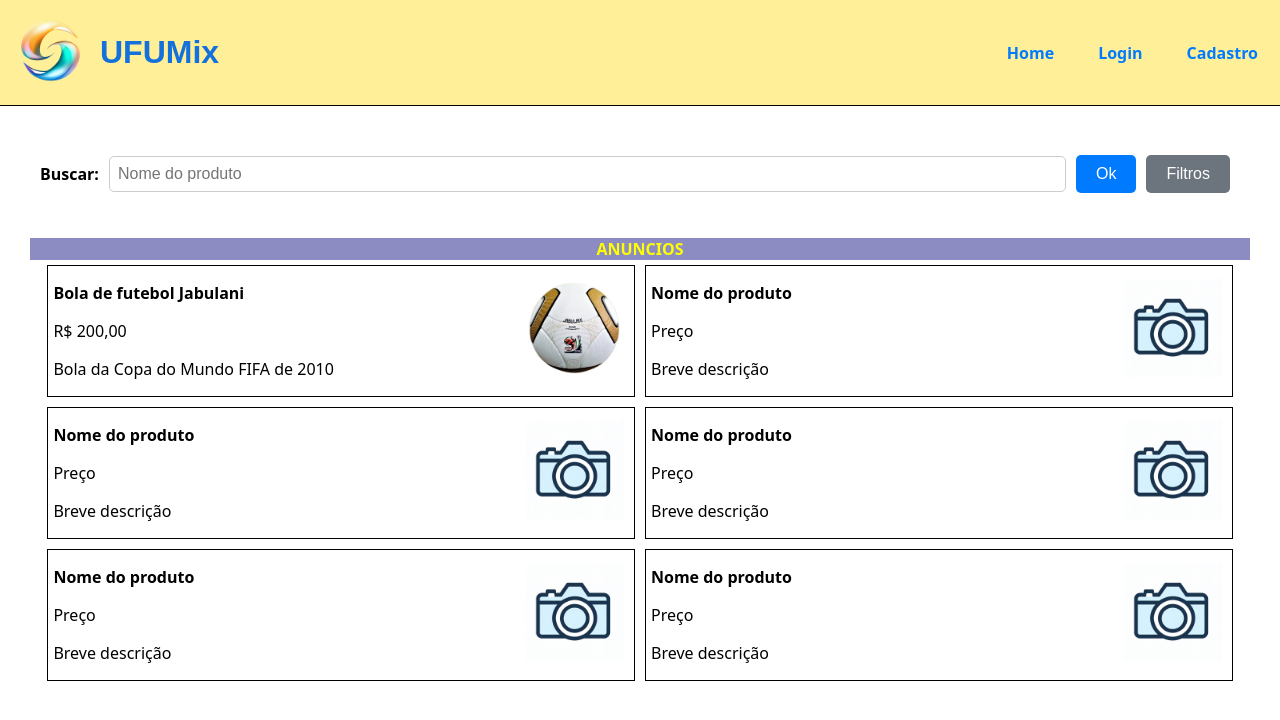
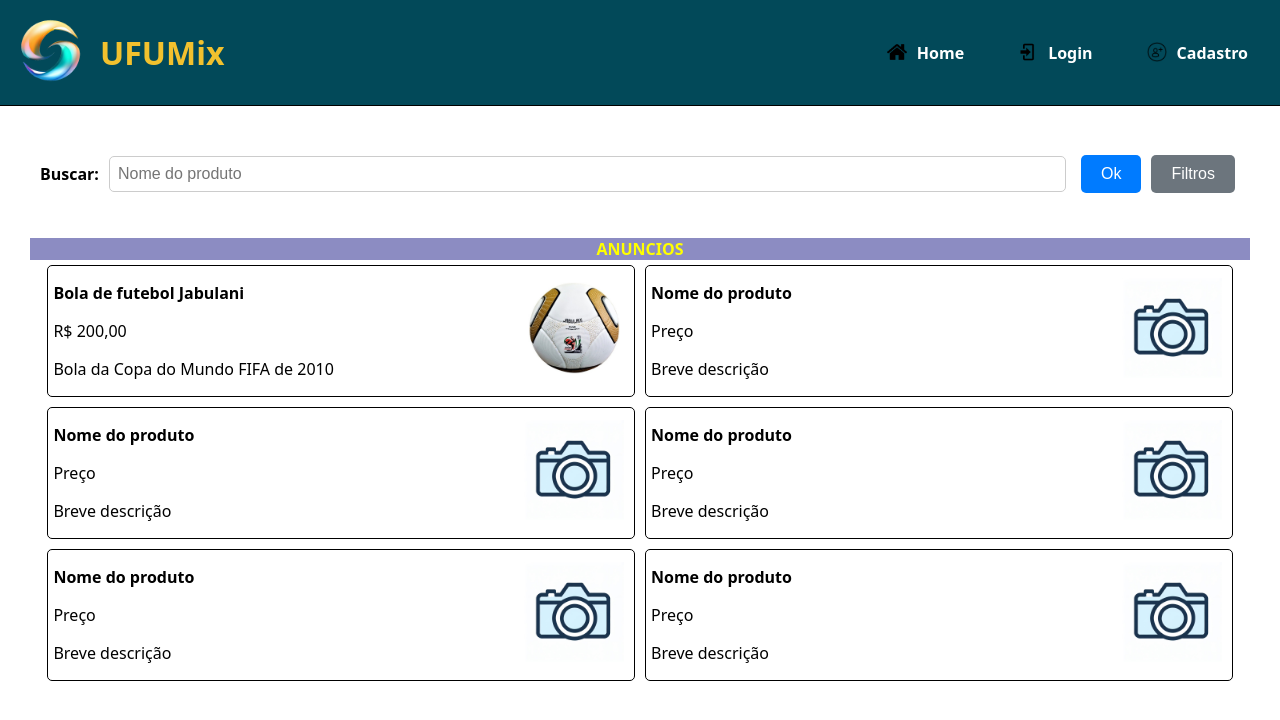
Before and after one commit to amauriPietro/projetoFinalPPI, a PHP site: page / in a window 1280 px wide. Shown: the top 720 px of the page. Run offline with PHP 8.4, Linux system fonts and the light colour scheme.

Commit message:
visual changes

```diff
--- a/projeto/publico/homeStyles.css
+++ b/projeto/publico/homeStyles.css
@@ -1,4 +1,3 @@
-/* Container principal para alinhar na mesma linha */
 .form-container {
     display: flex;
     flex-wrap: wrap;
@@ -16,7 +15,6 @@
     font-weight: bold;
 }
 
-/* Estilos para o campo de entrada (input) */
 input[type="text"] {
     flex: 2;
     padding: 8px;
@@ -36,7 +34,6 @@
     vertical-align: middle;
 }
 
-/* Estilos para os botões */
 button {
     padding: 10px 20px;
     background-color: #007BFF;
@@ -48,19 +45,16 @@
     margin-right: 10px;
 }
 
-/* Estilos específicos para o botão "Filtros" */
 #collapseBtn {
     background-color: #6c757d;
 }
 
-/* Estilos para a div categoria-container */
 #busca-container {
     width: 100%;
     margin-top: 10px;
 }
 
 
-/* Responsividade para dispositivos menores */
 @media (max-width: 768px) {
     .form-container {
         flex-direction: column;
--- a/projeto/publico/index.html
+++ b/projeto/publico/index.html
@@ -19,9 +19,9 @@
     </div>
     <nav>
       <ul class="navbar ">
-        <li><a href="index.html">Home</a></li>
-        <li><a href="login.html">Login</a></li>
-        <li><a href="cadastro.html">Cadastro</a></li>
+        <li><img src="img/home.png" alt="" height="20"><a href="index.html">Home</a></li>
+        <li><img src="img/login.png" alt="" height="20"><a href="login.html">Login</a></li>
+        <li><img src="img/signup.png" alt="" height="20"><a href="cadastro.html">Cadastro</a></li>
       </ul>
     </nav>
   </header>
@@ -30,8 +30,11 @@
     <div class="form-container">
       <label for="busca">Buscar:</label>
       <input type="text" name="busca" id="busca" placeholder="Nome do produto" />
-      <button type="button">Ok</button>
-      <button type="button" id="collapseBtn">Filtros</button>
+      <div id="search-buttons">
+        <button type="button">Ok</button>
+        <button type="button" id="collapseBtn">Filtros</button>
+      </div>
+
 
       <div id="busca-container">
         <fieldset id="collapse-content">
--- a/projeto/publico/publicStyles.css
+++ b/projeto/publico/publicStyles.css
@@ -4,12 +4,11 @@
     align-items: center;
     justify-content: space-between;
     border-bottom: 1px solid black;
-    background-color: rgb(255, 215, 0,0.4);
+    background-color: #024959;
 }
 
 header h1{
-    font-family: fantasy;
-    color: rgb(20, 113, 220);
+    color: #F2c12e;
 }
 
 body{
@@ -29,6 +28,7 @@
     align-items: center;
     justify-content: space-between;
     border: 1px solid black;
+    border-radius: 5px;
     margin: 5px 5px;
     width: 32.67%;
     transition: .3s;
@@ -58,35 +58,36 @@
     font-weight: bold;
 }
 
-/* Estilos gerais para a navbar */
 .navbar {
     list-style: none;
-    padding: 0;
-    margin: 0;
     display: flex;
-    background-color: transparent; /* Fundo transparente */
+    background-color: transparent;
     justify-content: center;
 }
 
-/* Estilos para cada item da navbar */
 .navbar li {
     margin: 0 2px;
-}
-
-/* Estilos para os links */
-.navbar a {
-    text-decoration: none;
-    color: #007BFF; /* Cor do texto */
-    font-weight: bold;
     padding: 10px 20px;
     border-radius: 5px;
     transition: background-color 0.3s;
-    background-color: transparent; /* Fundo transparente */
+    display: flex;
 }
 
-/* Estilos quando o mouse passa por cima do link */
-.navbar a:hover {
-    background-color: rgba(0, 123, 255, 0.2); /* Cor de fundo com transparência */
+.navbar a {
+    text-decoration: none;
+    color: white;
+    font-weight: bold;
+    background-color: transparent;
+    margin: 0px 10px;
+    transition: .4s;
+}
+
+.navbar a:hover{
+color: gold;
+}
+
+.navbar li:hover {
+    background-color: rgba(0, 123, 255, 0.2);
 }
 
 
@@ -153,7 +154,7 @@
         margin: 0;
         display: flex;
         flex-direction: column;
-        background-color: transparent; /* Fundo transparente */
+        background-color: transparent;
         justify-content: center;
     }
 }
@@ -183,3 +184,12 @@
     color: yellow;
     font-weight: bold;
 }
+
+#search-buttons{
+    display: flex;
+
+}
+
+#search-buttons button{
+    margin: 0px 5px;
+}
```
Also changed, not shown: projeto/publico/img/home.png (added), projeto/publico/img/login.png (added), projeto/publico/img/signup.png (added).
